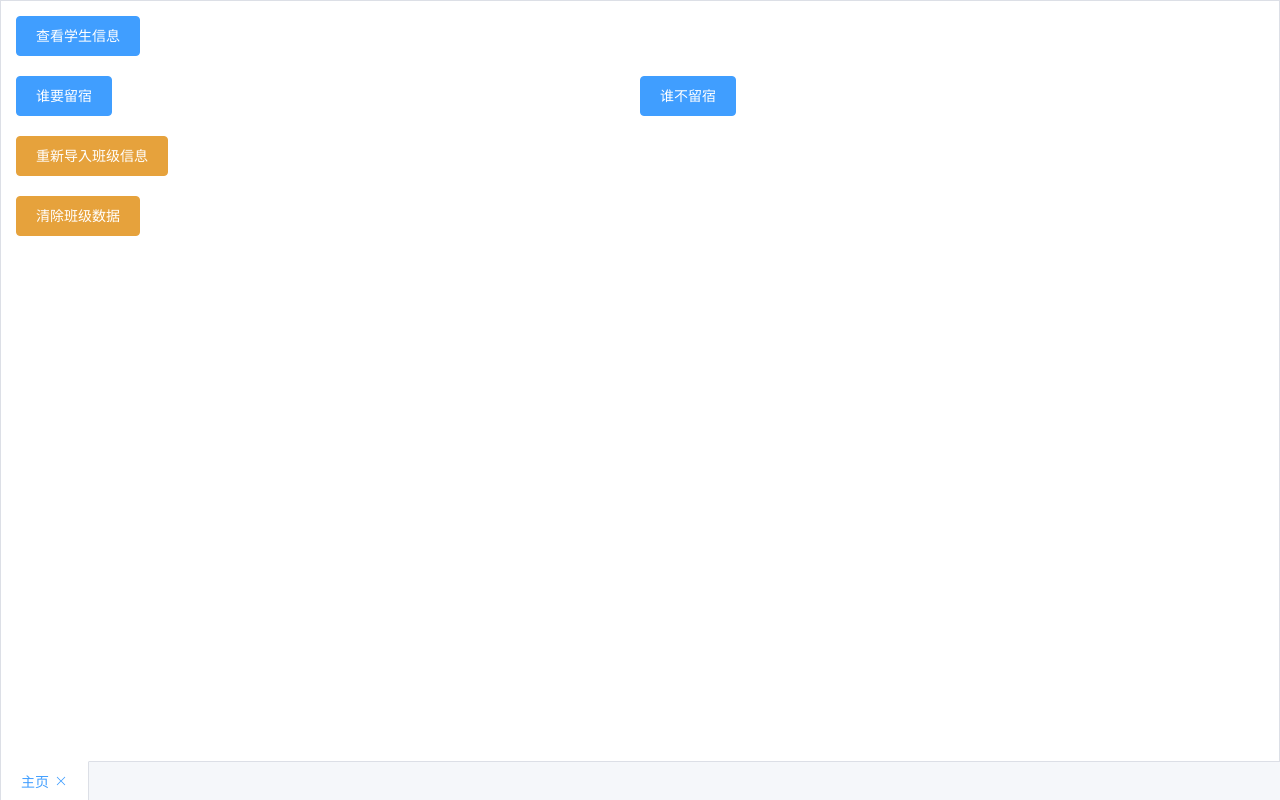
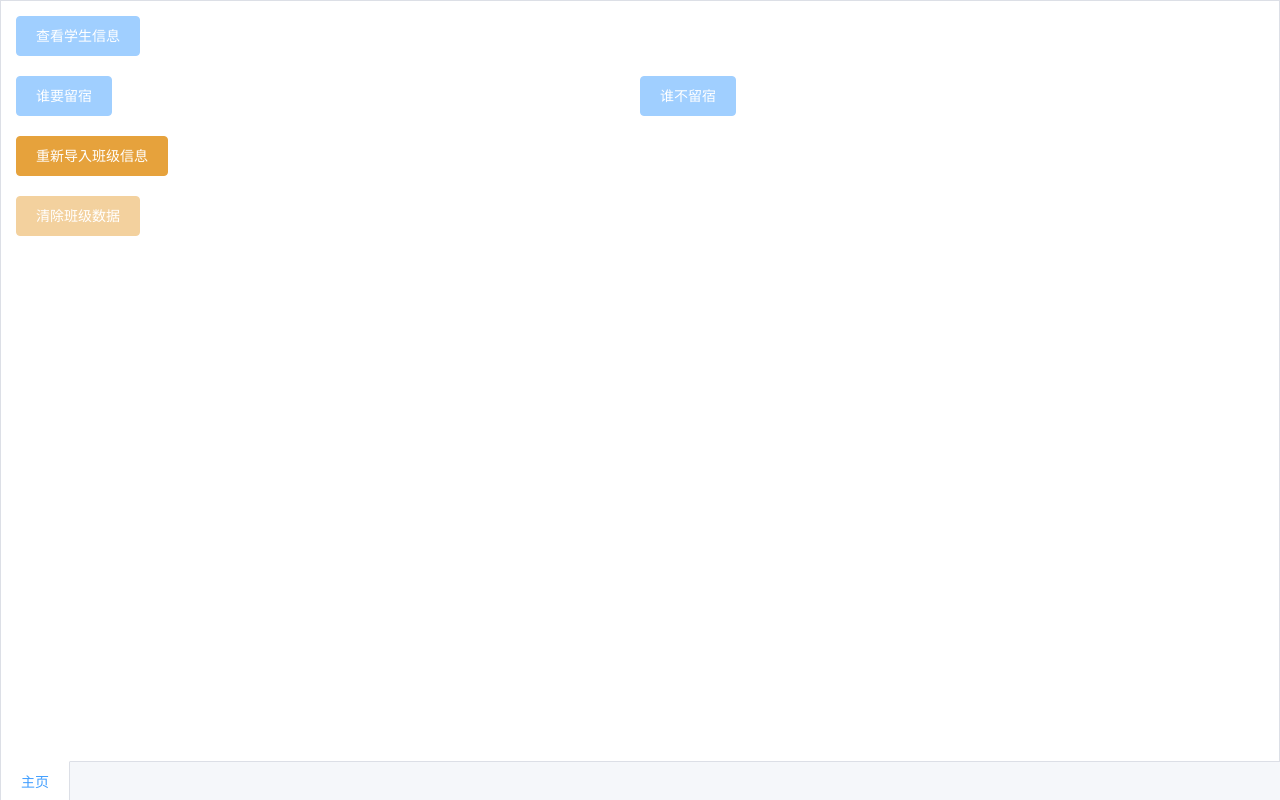
Before and after one commit to 7thSunday/tinytoolsH5, a Vue app: page / in a window 1280 px wide. Built offline with nearby package versions, Linux system fonts and the light colour scheme.

Commit message:
v0.9.2 fix scroll/optimize ux

```diff
--- a/index.html
+++ b/index.html
@@ -4,7 +4,7 @@
     <meta charset="UTF-8">
     <link rel="icon" href="/favicon.ico">
     <meta name="viewport" content="width=device-width, initial-scale=1.0">
-    <title>Vite App</title>
+    <title>小小助手</title>
     <style>
       * {
         box-sizing: border-box;
--- a/src/App.vue
+++ b/src/App.vue
@@ -5,7 +5,6 @@
   import StuInfoPage from './components/stuInfoPage.vue';
   import stayManage from './components/stayManage.vue';
   let activeName = ref('home');
-
 
   let panelList = shallowRef([]);
   let handlecloseTab = (targetName) => {
@@ -22,6 +21,9 @@
       })
     }
     panelList.value = panelList.value.filter((tab) => tab.name !== targetName);
+  }
+  let handleClearData = () => {
+    panelList.value = [];
   }
 
   function addPage (page) {
@@ -53,18 +55,20 @@
 </script>
 
 <template>
-    <el-tabs v-model="activeName" tab-position="bottom" type="border-card" class="frame-box" closable="">
+    <el-tabs v-model="activeName" tab-position="bottom" type="border-card" class="frame-box">
         <el-tab-pane label="主页" name="home" :closable="false">
           <home-page
             @showStuInfo="showStuInfo"
-            @ManageStayStatus="showManageStay">
+            @ManageStayStatus="showManageStay"
+            @clearData="handleClearData">
           </home-page>
         </el-tab-pane>
         <el-tab-pane
           v-for="item in panelList"
           :key="item.name"
           :label="item.title"
-          :name="item.name">
+          :name="item.name"
+          class="panel-box">
           <component :is="item.content" @close="handlecloseTab(item.name)"></component>
         </el-tab-pane>
     </el-tabs>
@@ -73,6 +77,7 @@
 <style>
     .frame-box, .el-tabs__content{
         height: 100%;
+        overflow-y: scroll !important;
     }
     .el-tabs__content  {
         padding-bottom: 45px !important;
@@ -82,4 +87,8 @@
         bottom: 0;
         width: 100%;
     }
+    /* .panel-box {
+      height: 100%;
+      overflow: scroll;
+    } */
 </style>
--- a/src/components/homePage.vue
+++ b/src/components/homePage.vue
@@ -1,13 +1,21 @@
 <script setup>
-    import  { ElRow,ElCol,ElButton,ElDrawer } from 'element-plus';
+    import  { ElRow,ElCol,ElButton,ElDrawer, ElMessage } from 'element-plus';
     import loadBase from './loadBase.vue';
+    import { mainStore } from '../store';
     import { ref,defineEmits } from 'vue';
-    import { mainStore } from '../store';
-    import { storeToRefs } from 'pinia';
     const store = mainStore();
+    let emits = defineEmits(['showStuInfo','ManageStayStatus','clearData']);
+
+    let btnDisabled = ref(true);
+    if(localStorage.getItem('data')) {
+        btnDisabled.value = false;
+    }
 
     let handleClickClearData = () => {
         window.localStorage.clear();
+        btnDisabled.value = true;
+        ElMessage.success('所有的数据都清除啦~');
+        emits('clearData');
     }
 
     let defaultHint = '没有学生信息没法工作呀~先导入班级学生的信息吧~';
@@ -23,9 +31,9 @@
     }
     let handleImportSuccess = () => {
         showImport.value = false;
+        btnDisabled.value = false;
     }
 
-    let emits = defineEmits(['showStuInfo','ManageStayStatus']);
     let handleClickShowStuInfo = () => {
         emits('showStuInfo');
     }
@@ -38,15 +46,15 @@
 <template>
     <el-row class="row">
         <el-col :span="24">
-            <el-button size="large" type="primary" @click="handleClickShowStuInfo">查看学生信息</el-button>
+            <el-button size="large" type="primary" @click="handleClickShowStuInfo" :disabled="btnDisabled">查看学生信息</el-button>
         </el-col>
     </el-row>
     <el-row class="row">
         <el-col :span="12">
-            <el-button size="large" type="primary" @click="handleClickManageStay(true)">谁要留宿</el-button>
+            <el-button size="large" type="primary" @click="handleClickManageStay(true)" :disabled="btnDisabled">谁要留宿</el-button>
         </el-col>
         <el-col :span="12">
-            <el-button size="large" type="primary" @click="handleClickManageStay(false)">谁不留宿</el-button>
+            <el-button size="large" type="primary" @click="handleClickManageStay(false)" :disabled="btnDisabled">谁不留宿</el-button>
         </el-col>
     </el-row>
     <el-row class="row">
@@ -56,7 +64,7 @@
     </el-row>
     <el-row class="row">
         <el-col :span="24">
-            <el-button size="large" type="warning" @click="handleClickClearData">清除班级数据</el-button>
+            <el-button size="large" type="warning" @click="handleClickClearData" :disabled="btnDisabled">清除班级数据</el-button>
         </el-col>
     </el-row>
     <el-drawer direction="btt" v-model="showImport">
--- a/src/components/loadBase.vue
+++ b/src/components/loadBase.vue
@@ -62,7 +62,7 @@ function dataTransform(sheet) {
 <template>
   <el-container class="container">
     <el-header>{{ hint }}</el-header>
-    <input type="file" accept="application/vnd.openxmlformats-officedocument.spreadsheetml.sheet,application/vnd.ms-excel" @change="handleFileChange">
+    <input type="file" accept="application/vnd.openxmlformats-officedocument.spreadsheetml.sheet,application/vnd.ms-excel" @input="handleFileChange">
   </el-container>
 </template>
 
--- a/src/components/stayManage.vue
+++ b/src/components/stayManage.vue
@@ -59,15 +59,12 @@
     <el-row class="row" :gutter="20">
         <el-checkbox-group v-model="selected"  class="check-group">
             <el-checkbox v-for="item in list" :label="item.No" :key="item.No" border="" class="check" >
-                <span class="stu-btn" >
-                    <span>{{ item.No }}</span>
-                    <span class="name">{{ item.name }}</span>
-                </span>
+                {{ item.No }} - {{ item.name }}
             </el-checkbox>
         </el-checkbox-group>
     </el-row>
     <el-drawer direction="btt" v-model="showResText">
-        <el-input type="textarea" v-model="resText"></el-input>
+        <el-input type="textarea" autosize="" v-model="resText"></el-input>
     </el-drawer>
 </template>
 
@@ -76,11 +73,16 @@
         max-width: 600px;
         margin: 0 auto !important;
     }
+    .check-group {
+        display: flex;
+        width: 100%;
+        flex-wrap: wrap;
+        justify-content: space-between;
+    }
     .check {
         margin-bottom: 20px;
-    }
-    .stu-btn .name {
-        padding-left: 30px;
+        width: 30%;
+        margin-right: 0;
     }
     .control-bar {
         display: flex;
```
